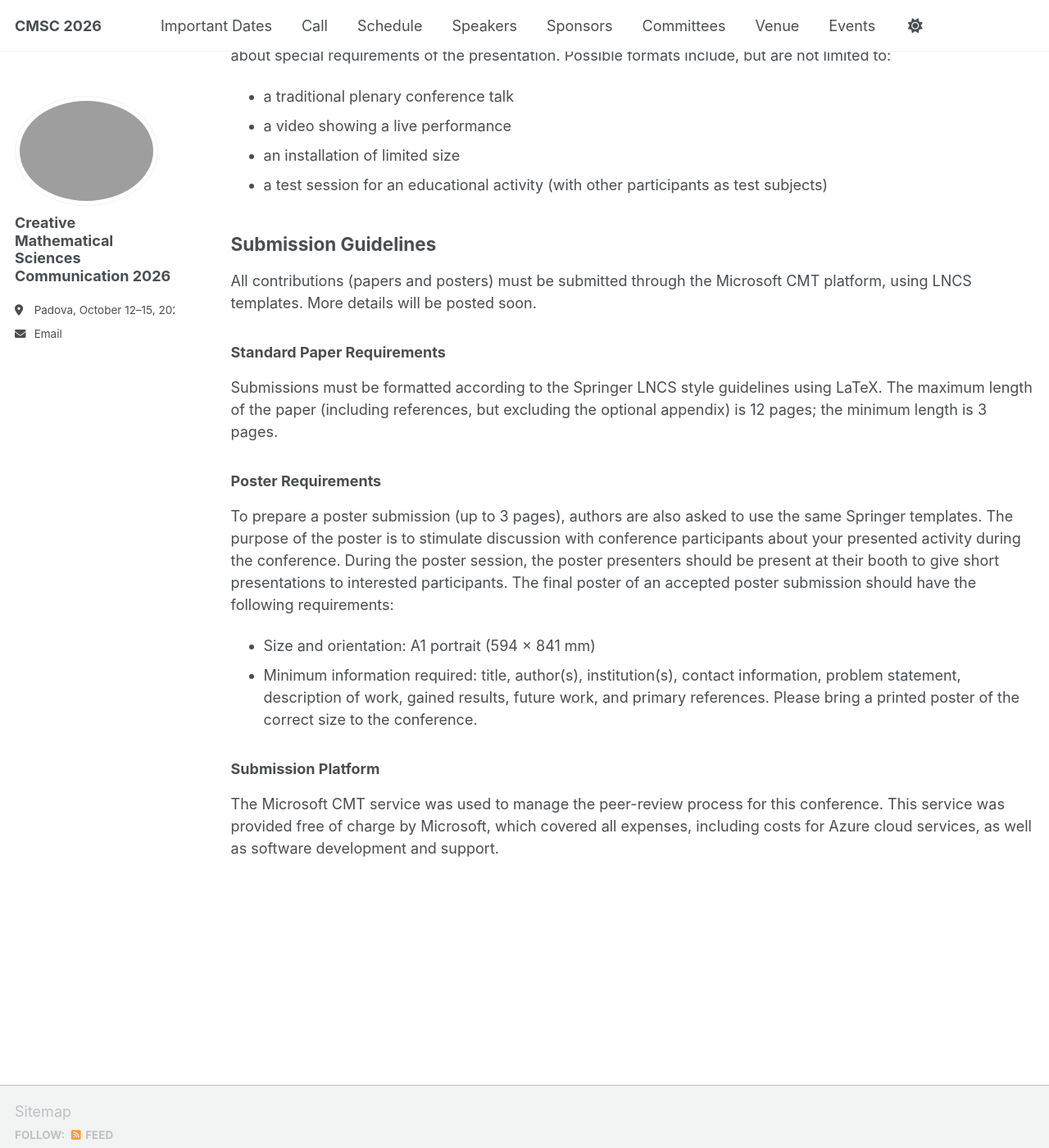
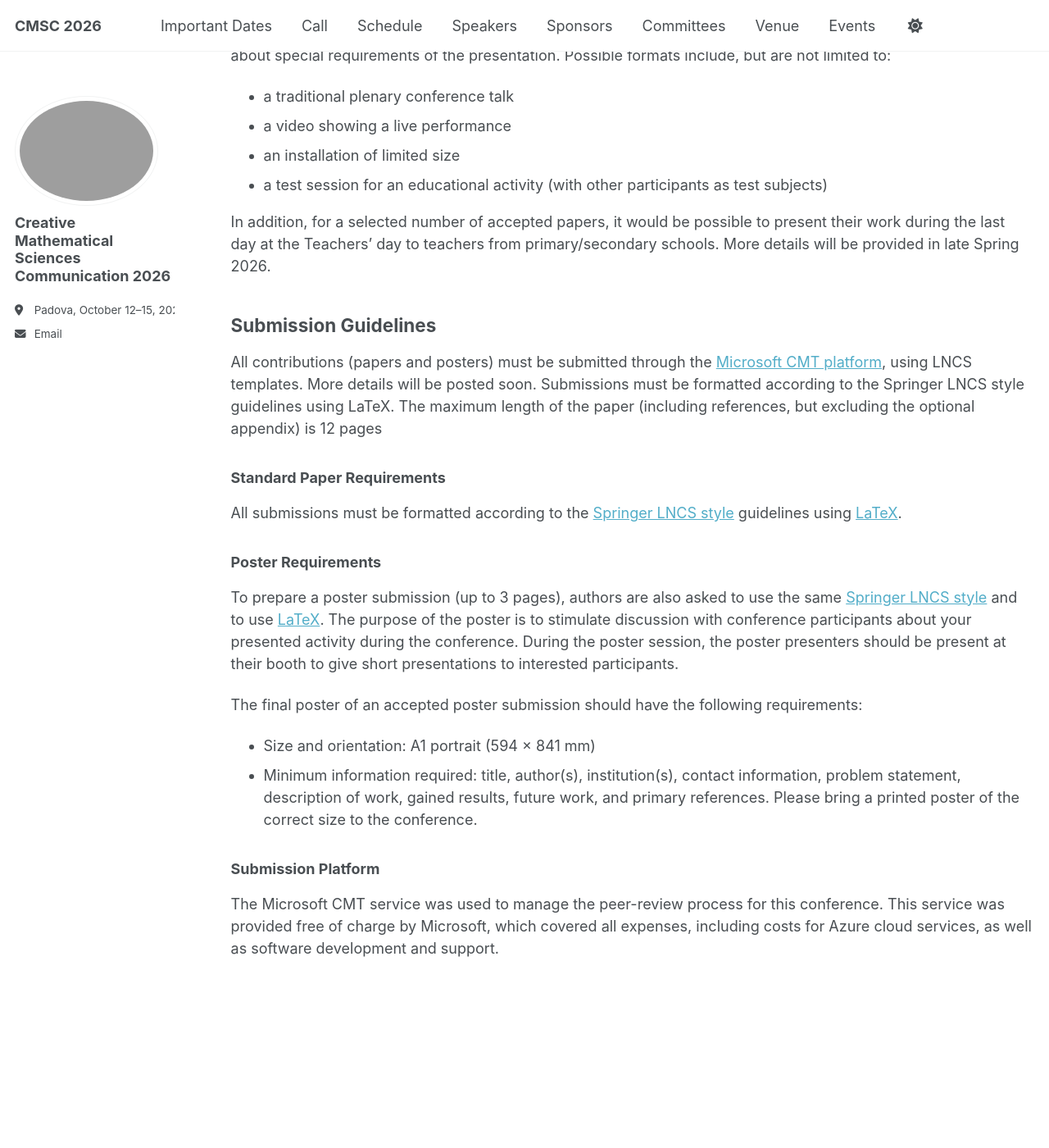
Before and after one commit to CMSC2026/cmsc2026.github.io, a Jekyll site: the page built from _pages/call.md, in a window 1280 px wide and 1400 px high, scrolled down 1558 px. Shown: the whole window at 82% size. Built offline with Jekyll 4.4.1, drawn with Linux system fonts in a browser that asks for light colours; a script that is not in the unit is left out.

Commit message:
Update call.md

```diff
--- a/_pages/call.md
+++ b/_pages/call.md
@@ -50,14 +50,21 @@ Possible formats include, but are not limited to:
 - an installation of limited size
 - a test session for an educational activity (with other participants as test subjects)
 
+In addition, for a selected number of accepted papers, it would be possible to present their work during the last day at the Teachers' day to teachers from primary/secondary schools. More details will be provided in late Spring 2026.
+
+
 ## Submission Guidelines
-All contributions (papers and posters) must be submitted through the Microsoft CMT platform, using LNCS templates. More details will be posted soon.
+All contributions (papers and posters) must be submitted through the [Microsoft CMT platform](https://cmt3.research.microsoft.com/CMSC2026), using LNCS templates. More details will be posted soon.
+Submissions must be formatted according to the Springer LNCS style guidelines using LaTeX. The maximum length of the paper (including references, but excluding the optional appendix) is 12 pages
+
 
 ### Standard Paper Requirements
-Submissions must be formatted according to the Springer LNCS style guidelines using LaTeX. The maximum length of the paper (including references, but excluding the optional appendix) is 12 pages; the minimum length is 3 pages.
+All submissions must be formatted according to the [Springer LNCS style](https://www.springer.com/gp/computer-science/lncs/conference-proceedings-guidelines) guidelines using [LaTeX](https://www.latex-project.org/).
 
 ### Poster Requirements
-To prepare a poster submission (up to 3 pages), authors are also asked to use the same Springer templates. The purpose of the poster is to stimulate discussion with conference participants about your presented activity during the conference. During the poster session, the poster presenters should be present at their booth to give short presentations to interested participants.
+To prepare a poster submission (up to 3 pages), authors are also asked to use the same [Springer LNCS style](https://www.springer.com/gp/computer-science/lncs/conference-proceedings-guidelines) and to use [LaTeX](https://www.latex-project.org/).
+The purpose of the poster is to stimulate discussion with conference participants about your presented activity during the conference. During the poster session, the poster presenters should be present at their booth to give short presentations to interested participants.
+
 The final poster of an accepted poster submission should have the following requirements:
 - Size and orientation: A1 portrait (594 × 841 mm)
 - Minimum information required: title, author(s), institution(s), contact information, problem statement, description of work, gained results, future work, and primary references.
```
